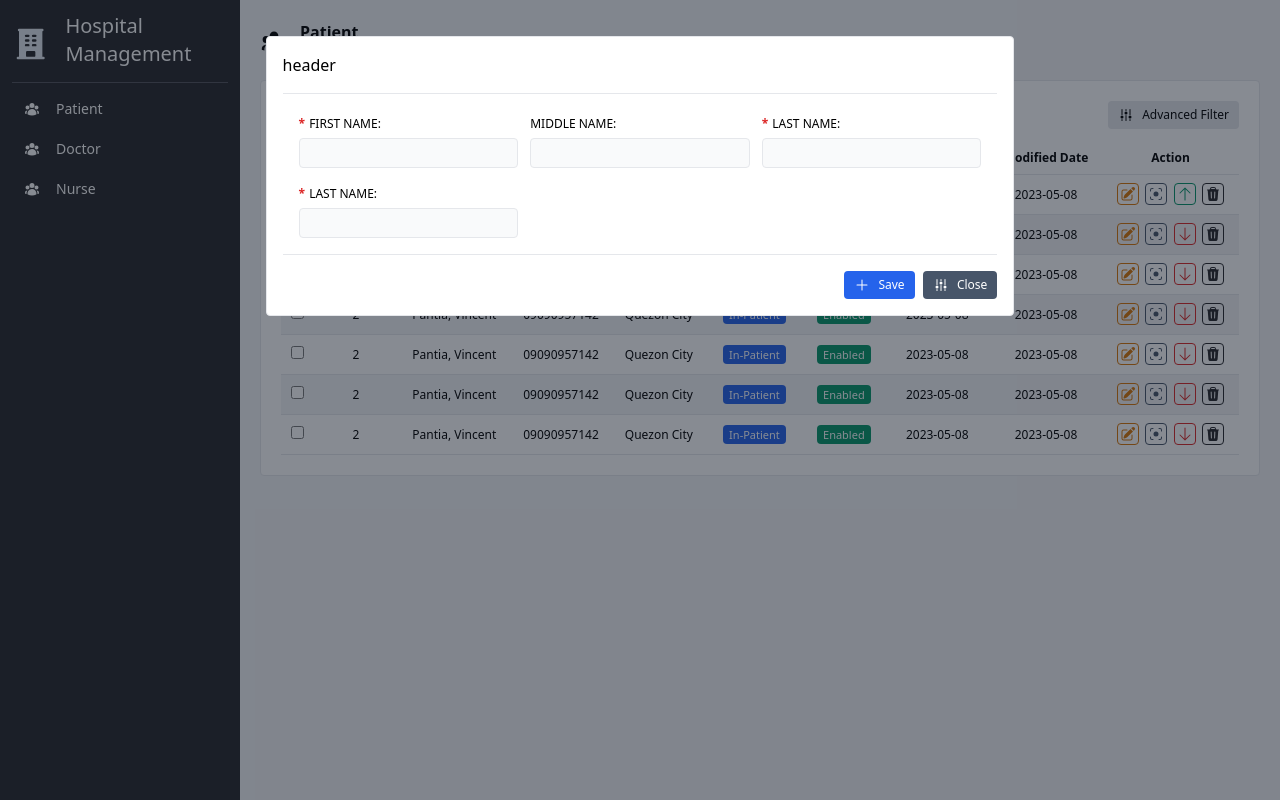
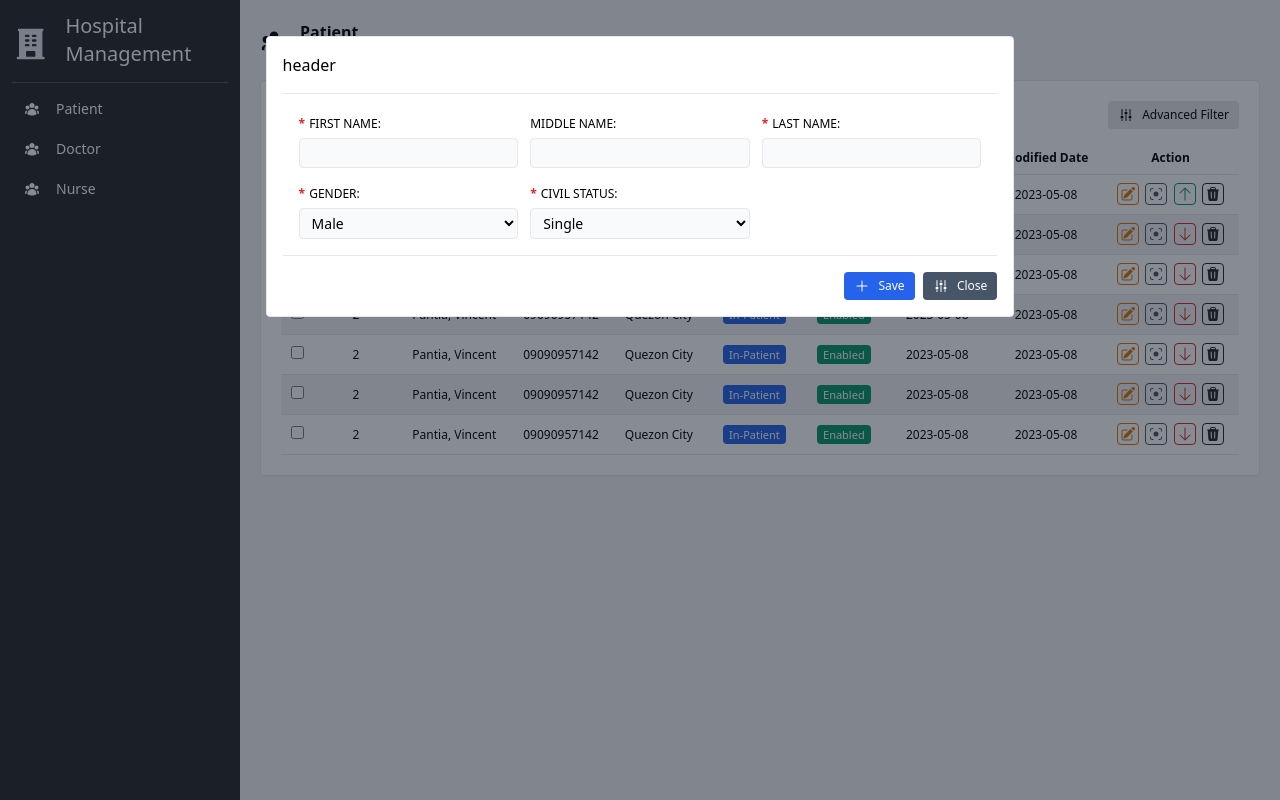
Before and after one commit to vmpantia/hospital-management, a React (Create React App) app: page / in a window 1280 px wide. Both pictures are taken after a click on the button "Add Patient". Built offline with nearby package versions, Linux system fonts and the light colour scheme.

Commit message:
[u] Changes

```diff
--- /dev/null
+++ b/src/components/Inputs/ComboBox.tsx
@@ -0,0 +1,33 @@
+
+type Props = {
+    name:string;
+    label:string;
+    value:any;
+    disabled?:boolean;
+    required?:boolean;
+    datasource:string[];
+}
+
+const ComboBox = (props:Props) => {
+    const{name, label, value, disabled, required, datasource} = props;
+    return (
+        <div>
+            <label className="w-full font-medium text-xs" htmlFor={name}>
+                {required &&
+                    <span className="text-red-600 font-bold mr-1">*</span>
+                }
+                {label}:
+            </label>
+            <select className="w-full px-2 py-1 mt-1 text-sm border rounded bg-gray-50 focus:outline-none focus:border-blue-500 focus:ring-blue-500 focus:ring-1 disabled:bg-gray-200"
+                   name={name}
+                   value={value}
+                   disabled={disabled}>
+                    {datasource.map(data => (
+                        <option value={data}>{data}</option>
+                    ))}
+            </select>
+        </div>
+    );
+}
+
+export default ComboBox;
--- a/src/components/TextBox.tsx
+++ b/src/components/Inputs/TextBox.tsx
@@ -1,4 +1,3 @@
-import React from 'react'
 type Props = {
     name:string;
     label:string;
@@ -10,7 +9,7 @@ type Props = {
 const TextBox = (props:Props) => {
     const{name, label, value, disabled, required} = props;
     return (
-        <div className=''>
+        <div>
             <label className="w-full font-medium text-xs" htmlFor={name}>
                 {required &&
                     <span className="text-red-600 font-bold mr-1">*</span>
@@ -26,4 +25,4 @@ const TextBox = (props:Props) => {
     );
 }
 
-export default TextBox
+export default TextBox;
--- a/src/components/Sidebar.tsx
+++ b/src/components/Sidebar.tsx
@@ -1,5 +1,5 @@
 import { BuildingOfficeIcon, UsersIcon } from '@heroicons/react/24/solid'
-import SidebarButton from './SidebarButton';
+import SidebarButton from './Buttons/SidebarButton';
 
 const Sidebar = () => {
 
--- /dev/null
+++ b/src/models/Constants.tsx
@@ -0,0 +1,12 @@
+export const Gender:string[] = [
+    "Male",
+    "Female"
+]
+
+export const CivilStatus:string[] = [
+    "Single",
+    "Married",
+    "Divorced",
+    "Separated",
+    "Widowed"
+]
--- /dev/null
+++ b/src/models/dtos/GenderDTO.tsx
@@ -0,0 +1,4 @@
+export interface GenderDTO {
+    key:string;
+    value:string;
+}
--- a/src/pages/Patient.tsx
+++ b/src/pages/Patient.tsx
@@ -4,17 +4,18 @@ import { format } from "date-fns";
 //Models
 import { PatientDTO } from "../models/dtos/PatientDTO";
 import { PatientDTO_Stub } from "../stubs/PatientDTO_Stub";
+import { CivilStatus, Gender } from "../models/Constants";
 
 //Components
 import Title from "../components/Title";
-import StatusBadge from "../components/StatusBadge";
-import TypeBadge from "../components/TypeBadge";
+import StatusBadge from "../components/Badges/StatusBadge";
+import TypeBadge from "../components/Badges/TypeBadge";
 
 //Icons
-import { AdjustmentsVerticalIcon, MagnifyingGlassIcon, PlusIcon } from "@heroicons/react/24/solid";
-import Button from "../components/Button";
-import IconButton from "../components/IconButton";
-import TextBox from "../components/TextBox";
+import Button from "../components/Buttons/Button";
+import IconButton from "../components/Buttons/IconButton";
+import TextBox from "../components/Inputs/TextBox";
+import ComboBox from "../components/Inputs/ComboBox";
 
 
 const Patient = () => {
@@ -104,7 +105,8 @@ const Patient = () => {
                                 <TextBox name="firstName" label="FIRST NAME" value={patient.firstName} required />
                                 <TextBox name="middleName" label="MIDDLE NAME" value={patient.middleName} />
                                 <TextBox name="lastName" label="LAST NAME" value={patient.lastName} required />
-                                <TextBox name="lastName" label="LAST NAME" value={patient.lastName} required />
+                                <ComboBox name="gender" label="GENDER" value={patient.gender} datasource={Gender} required />
+                                <ComboBox name="civilStatus" label="CIVIL STATUS" value={patient.civilStatus} datasource={CivilStatus} required />
                             </div>
                         </div>
 
--- a/src/stubs/PatientDTO_Stub.tsx
+++ b/src/stubs/PatientDTO_Stub.tsx
@@ -8,7 +8,7 @@ export const PatientDTO_Stub : PatientDTO[] = [
         firstName: "Vincent",
         lastName: "Pantia",
         middleName: "Marino",
-        gender: "Male",
+        gender: "Female",
         civilStatus: "Single",
         birthDate: new Date,
         contactNo: "09090957142",
```
Also changed, not shown: src/components/Badges/StatusBadge.tsx (renamed from src/components/StatusBadge.tsx), src/components/Badges/TypeBadge.tsx (renamed from src/components/TypeBadge.tsx), src/components/Buttons/Button.tsx (renamed from src/components/Button.tsx), src/components/Buttons/IconButton.tsx (renamed from src/components/IconButton.tsx), src/components/Buttons/SidebarButton.tsx (renamed from src/components/SidebarButton.tsx).
